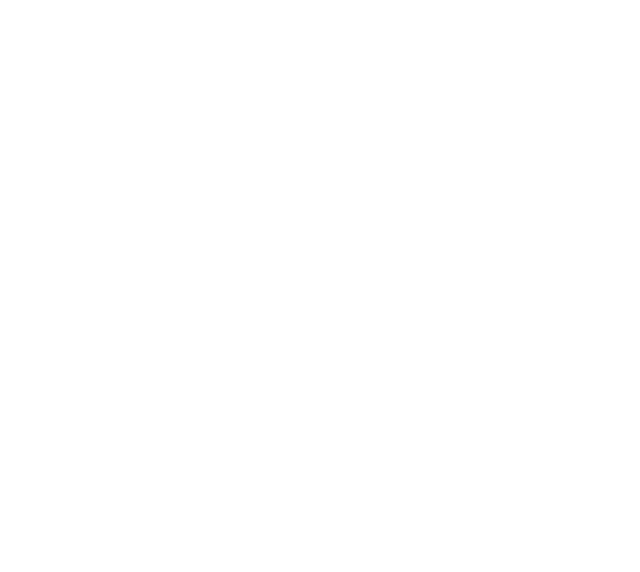
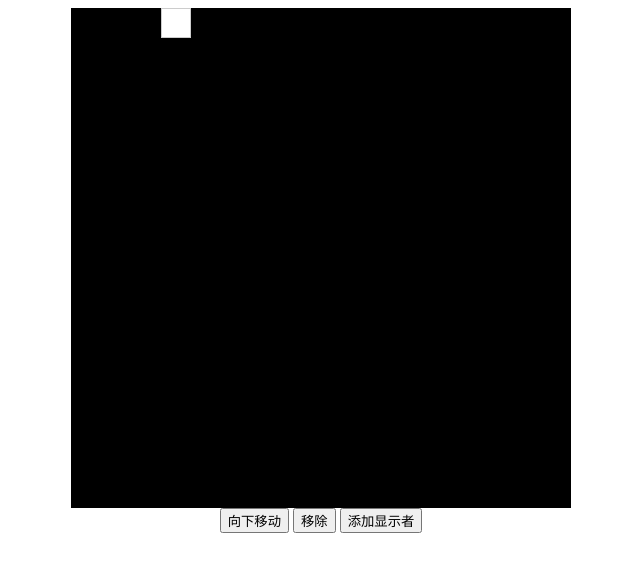
Before and after one commit to ch1ies/-, a website built with webpack: page public/index.html in a window 1280 px wide. Shown: the whole page, without its empty margins (319-959 px from the left). Built offline with nearby package versions, Linux system fonts and the light colour scheme.

Commit message:
小方块的显示类

```diff
--- a/public/index.html
+++ b/public/index.html
@@ -3,9 +3,23 @@
 <head>
     <meta charset="UTF-8">
     <meta name="viewport" content="width=device-width, initial-scale=1.0">
-    <title>Document</title>
+    <title>俄罗斯方块</title>
+    <style>
+        #root {
+            width: 500px;
+            height: 500px;
+            background: #000;
+            margin: 0 auto;
+            position: relative;
+        }
+    </style>
 </head>
 <body>
     <div id="root"></div>
+    <div style="text-align: center;">
+        <button id="btnDown">向下移动</button>
+        <button id="btnMove">移除</button>
+        <button id="btnAdd">添加显示者</button>
+    </div>
 </body>
 </html>
--- a/src/core/Suqare.ts
+++ b/src/core/Suqare.ts
@@ -4,9 +4,12 @@ import { IViewer, Point } from "./type"
  * 小方块
  */
 export class Square {
-  // private _point: Point // 逻辑坐标x
+  private _point: Point = {
+    x: 0,
+    y: 0
+  } // 逻辑坐标x
 //    private _y: Point  // 逻辑坐标y
-  //  private _color: string
+   private _color: string = "white"
 
   // 属性： 显示者，管理显示， 对外开放
   private _viewer?: IViewer
@@ -14,6 +17,10 @@ export class Square {
       return this._viewer
   }
   public set viewer (val) {
+    if (val) {
+      console.log(val)
+      val.show() // 手动调用，解决重新创建时手动调用
+    }
     this._viewer = val
   }
    public get point() {
@@ -30,7 +37,7 @@ export class Square {
    public get color() {
        return this._color
    }
-   public constructor(private _point: Point, private _color: string) {
-
+   public set color(c) {
+    this._color = c
    }
 }
--- a/src/core/type.ts
+++ b/src/core/type.ts
@@ -5,5 +5,5 @@ export interface Point {
 
 export interface IViewer {
     show():void   //显示
-    remove():void  // 移除
+    remove():void  // 移除,不再显示
 }
--- /dev/null
+++ b/src/core/viewer/PageConfig.ts
@@ -0,0 +1,6 @@
+export default {
+    SquareSize: {
+        width: 30,
+        height: 30
+    }
+}
--- /dev/null
+++ b/src/core/viewer/SquarePageViewer.ts
@@ -0,0 +1,44 @@
+import { Square } from "../Suqare";
+import $ from 'jquery'
+import { IViewer } from "../type";
+import PageConfig from "./PageConfig";
+
+/**
+ * 显示一个小方块到页面上
+ * 接口是个契约， 联系数据处理类Square和具体的实现类 SquarePageViewer
+ * Square 中只依赖接口，不依赖具体的实现类
+ */
+export class SquarePageViewer implements IViewer{
+    private dom?:JQuery<HTMLElement>
+    private isRemove: Boolean = false // 默认没有移除
+    constructor(
+        private square: Square,
+        private container:JQuery<HTMLElement>   // dom 对象
+    ) {}
+    show(): void {
+        if(this.isRemove) {
+            return
+        }
+        if (!this.dom) { //创建dom 对象， 先把不变的东西写下来
+            this.dom = $("<div>").css({
+                position: 'absolute',
+                width: PageConfig.SquareSize.width,
+                height: PageConfig.SquareSize.height,
+                border: '1px solid #ccc',
+                boxSizing: 'border-box'
+            }).appendTo(this.container)
+        }
+        this.dom.css({ // 记得相乘
+            left:this.square.point.x * PageConfig.SquareSize.width,
+            top: this.square.point.y * PageConfig.SquareSize.height,
+            background: this.square.color
+        })
+    }
+    remove(): void {
+        if (this.dom && !this.isRemove) {
+            console.log('remove----')
+            this.dom.remove()
+            this.isRemove = true
+        }
+    }
+}
--- a/src/index.ts
+++ b/src/index.ts
@@ -1,29 +1,35 @@
 import { Square } from "./core/Suqare";
-import { IViewer } from "./core/type";
+import { SquarePageViewer } from "./core/viewer/SquarePageViewer";
+import $ from 'jquery'
 
-// 输出控制台类，实现具体的接口
-// Square 实现核心逻辑， SquareConsoleViewer 实现接口,提供方法
-// Square 的实例的属性调用 SquareConsoleViewer 提供的方法
-// 符合 单一职责原则，开闭原则
-class SquareConsoleViewer implements IViewer {
-    constructor(private square:Square
-        ) {
+const sq = new Square()
+sq.viewer = new SquarePageViewer(sq, $("#root"))
+
+sq.color = "white"
+sq.point = {
+    x: 3,
+    y: 0
+}
+
+$('#btnDown').on('click',function() {
+    sq.point = {
+        x: sq.point.x,
+        y: sq.point.y + 1
     }
-
-    show(): void {
-        console.log(this.square.point.x + this.square.color)
-    }
-    remove(): void {
-    }
-
-}
-const s = new Square({x:0, y:0},"color")
-
-s.viewer = new SquareConsoleViewer(s)  // 连接两个类功能的桥梁
-
-s.viewer.show()
-
-s.point = {
-    x : 3,
-    y: 12
-}
+})
+$('#btnMove').on('click', function() {
+    console.log('121221')
+    sq.viewer?.remove()
+})
+$('#btnAdd').on('click', () => {
+    sq.viewer = new SquarePageViewer(sq, $('#root'))
+    // sq.viewer.show() //或者写在构造函数中
+})
+// setInterval(() => {
+//     console.log("exexur")
+//     sq.point = {
+//         x: sq.point.x + 1,
+//         y: sq.point.y + 1
+//     }
+//     console.log(sq.point, '------')
+// },1000)
```
Also changed, not shown: package.json (+8 -6 lines), readme.md, 1 other file.
